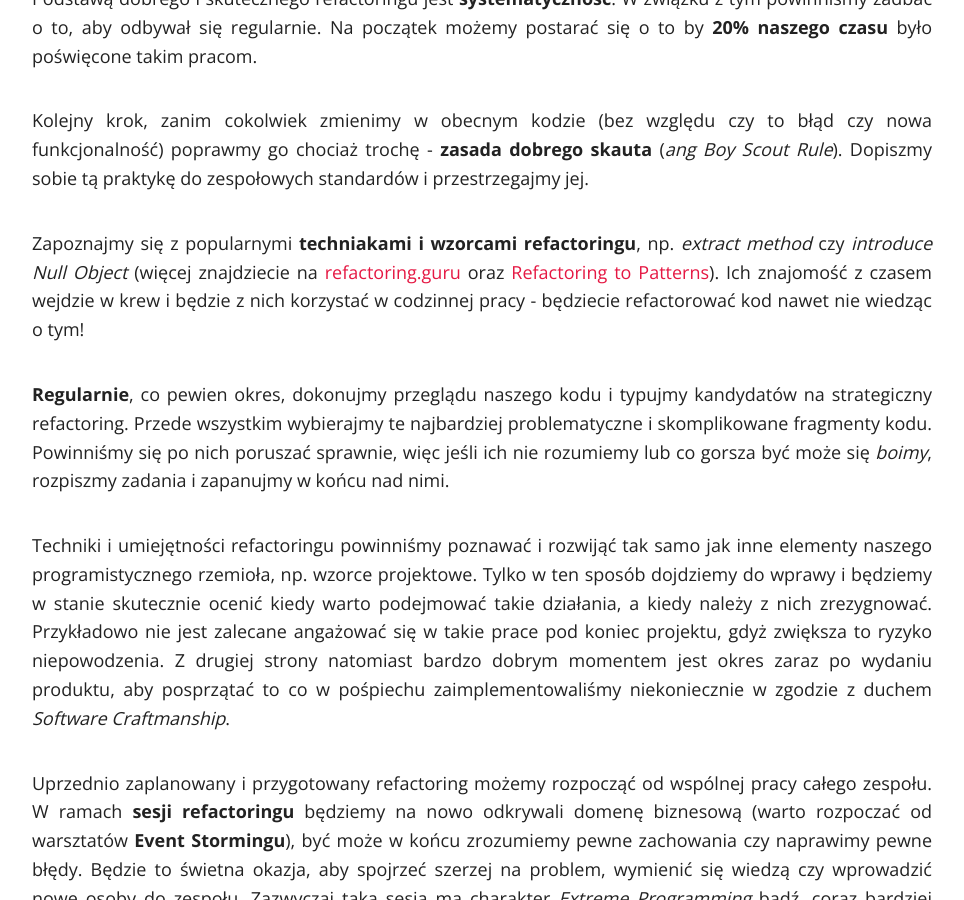
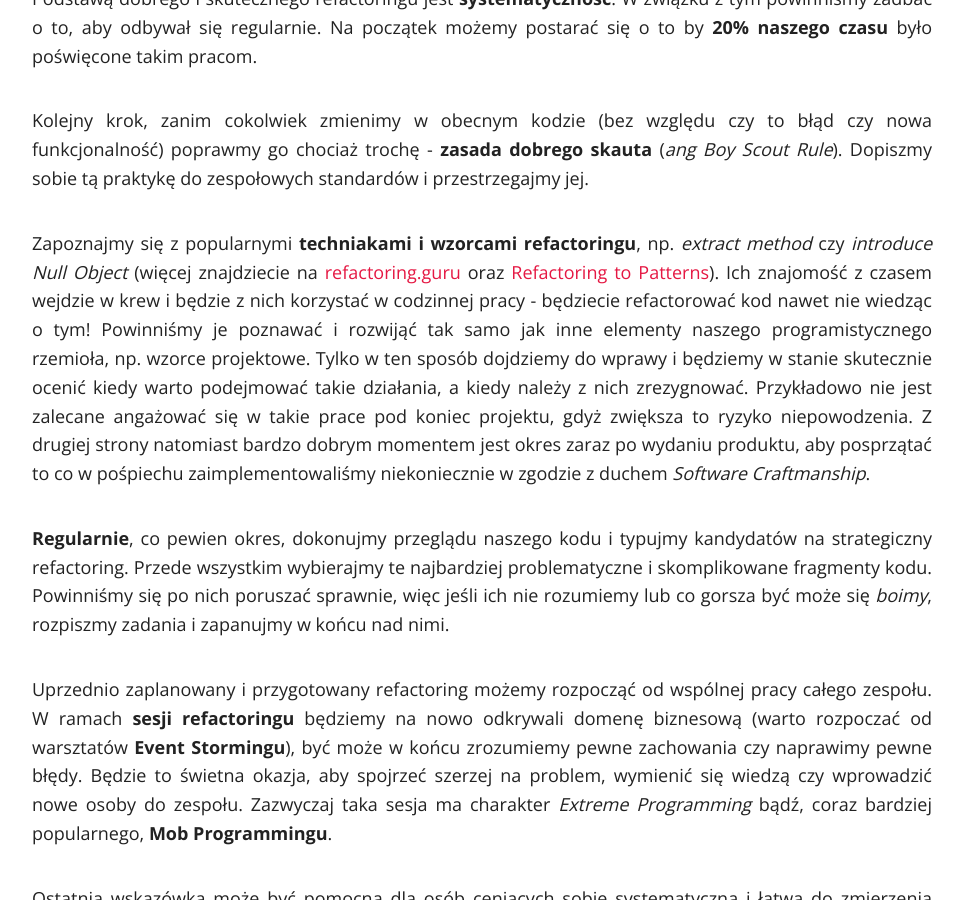
Before and after one commit to tswiackiewicz/inside-the-source-code, a Jekyll site: the page built from _posts/2019-07-03-awesome-refactoring.md, in a window 1280 px wide and 900 px high, scrolled down 6371 px. Shown: the whole window, without its empty margins (158-1122 px from the left). Built offline with Jekyll 4.4.1, drawn with Linux system fonts in a browser that asks for light colours; nearby versions of some CDN libraries; comment, search, counter and statistics services are not loaded.

Commit message:
Update 2019-07-03-awesome-refactoring.md
Paragraphs merged

```diff
--- a/_posts/2019-07-03-awesome-refactoring.md
+++ b/_posts/2019-07-03-awesome-refactoring.md
@@ -80,11 +80,9 @@
 
 Kolejny krok, zanim cokolwiek zmienimy w obecnym kodzie (bez względu czy to błąd czy nowa funkcjonalność) poprawmy go chociaż trochę - **zasada dobrego skauta** (*ang Boy Scout Rule*). Dopiszmy sobie tą praktykę do zespołowych standardów i przestrzegajmy jej.
 
-Zapoznajmy się z popularnymi **techniakami i wzorcami refactoringu**, np. *extract method* czy *introduce Null Object* (więcej znajdziecie na [refactoring.guru](https://refactoring.guru/refactoring) oraz [Refactoring to Patterns](https://martinfowler.com/books/r2p.html)). Ich znajomość z czasem wejdzie w krew i będzie z nich korzystać w codzinnej pracy - będziecie refactorować kod nawet nie wiedząc o tym!
+Zapoznajmy się z popularnymi **techniakami i wzorcami refactoringu**, np. *extract method* czy *introduce Null Object* (więcej znajdziecie na [refactoring.guru](https://refactoring.guru/refactoring) oraz [Refactoring to Patterns](https://martinfowler.com/books/r2p.html)). Ich znajomość z czasem wejdzie w krew i będzie z nich korzystać w codzinnej pracy - będziecie refactorować kod nawet nie wiedząc o tym! Powinniśmy je poznawać i rozwijąć tak samo jak inne elementy naszego programistycznego rzemioła, np. wzorce projektowe. Tylko w ten sposób dojdziemy do wprawy i będziemy w stanie skutecznie ocenić kiedy warto podejmować takie działania, a kiedy należy z nich zrezygnować. Przykładowo nie jest zalecane angażować się w takie prace pod koniec projektu, gdyż zwiększa to ryzyko niepowodzenia. Z drugiej strony natomiast bardzo dobrym momentem jest okres zaraz po wydaniu produktu, aby posprzątać to co w pośpiechu zaimplementowaliśmy niekoniecznie w zgodzie z duchem *Software Craftmanship*.
 
 **Regularnie**, co pewien okres, dokonujmy przeglądu naszego kodu i typujmy kandydatów na strategiczny refactoring. Przede wszystkim wybierajmy te najbardziej problematyczne i skomplikowane fragmenty kodu. Powinniśmy się po nich poruszać sprawnie, więc jeśli ich nie rozumiemy lub co gorsza być może się *boimy*, rozpiszmy zadania i zapanujmy w końcu nad nimi.
-
-Techniki i umiejętności refactoringu powinniśmy poznawać i rozwijąć tak samo jak inne elementy naszego programistycznego rzemioła, np. wzorce projektowe. Tylko w ten sposób dojdziemy do wprawy i będziemy w stanie skutecznie ocenić kiedy warto podejmować takie działania, a kiedy należy z nich zrezygnować. Przykładowo nie jest zalecane angażować się w takie prace pod koniec projektu, gdyż zwiększa to ryzyko niepowodzenia. Z drugiej strony natomiast bardzo dobrym momentem jest okres zaraz po wydaniu produktu, aby posprzątać to co w pośpiechu zaimplementowaliśmy niekoniecznie w zgodzie z duchem *Software Craftmanship*.
 
 Uprzednio zaplanowany i przygotowany refactoring możemy rozpocząć od wspólnej pracy całego zespołu. W ramach **sesji refactoringu** będziemy na nowo odkrywali domenę biznesową (warto rozpoczać od warsztatów **Event Stormingu**), być może w końcu zrozumiemy pewne zachowania czy naprawimy pewne błędy. Będzie to świetna okazja, aby spojrzeć szerzej na problem, wymienić się wiedzą czy wprowadzić nowe osoby do zespołu. Zazwyczaj taka sesja ma charakter *Extreme Programming* bądź, coraz bardziej popularnego, **Mob Programmingu**.
 
```
